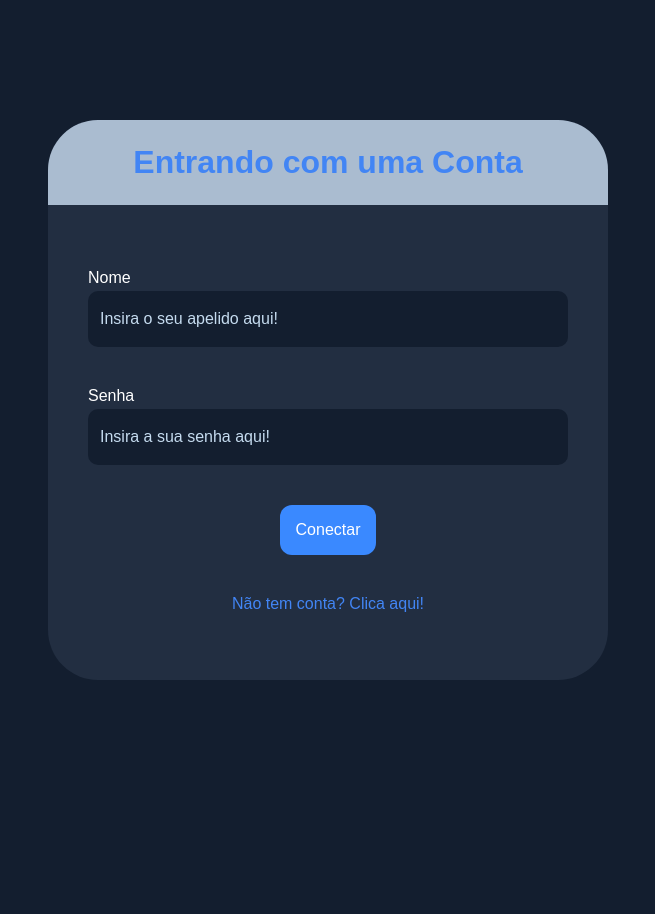
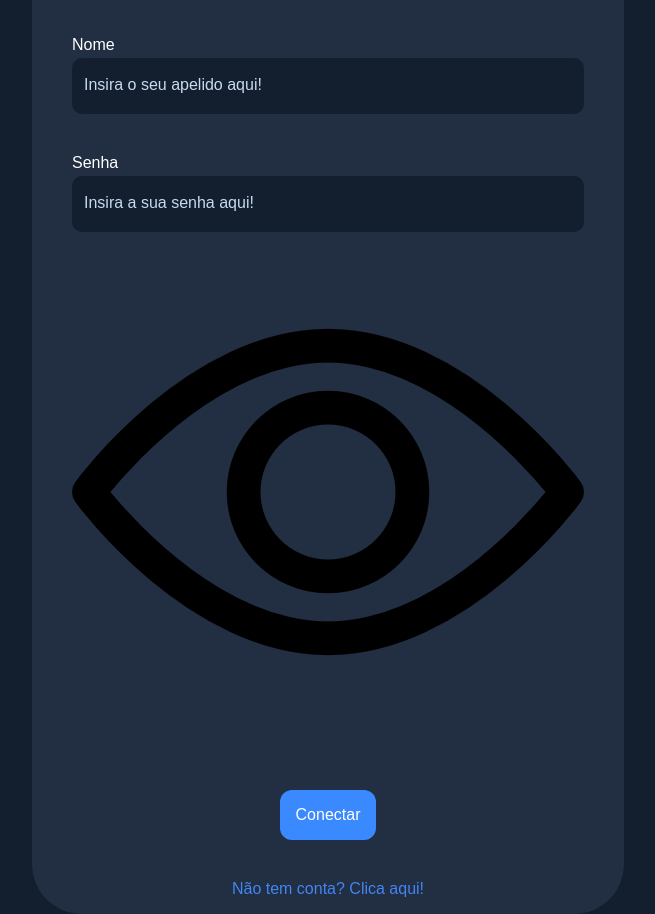
Before and after one commit to AdrielKlem/chatroom, a React (Vite) app: page / in a window 1280 px wide. Shown: the whole page, without its empty margins (312-967 px from the left). Before the commit the page ends 800 px from the top, so only its background shows below. Built offline with nearby package versions, Linux system fonts and the light colour scheme.

Commit message:
add handleToggleType password eyes icons

```diff
--- a/src/components/Input/index.tsx
+++ b/src/components/Input/index.tsx
@@ -1,6 +1,9 @@
-import { InputHTMLAttributes } from "react";
+import { InputHTMLAttributes, useState } from "react";
 
-import { Container, InputElement, Label } from "./styles"
+import { Container, InputElement, Label, EyeIcon } from "./styles"
+
+import EyeView from "../../assets/icons/view.png"
+import EyeHide from "../../assets/icons/hide.png"
 
 
 type InputProps = InputHTMLAttributes<HTMLInputElement> & {
@@ -9,14 +12,30 @@ type InputProps = InputHTMLAttributes<HTMLInputElement> & {
 
 
 export function Input({ name = "", type = "text", ...props }: InputProps) {
+    const [inputType, setInputType] = useState<string>(type);
+    const [eyeOpen, setEyeOpen] = useState<boolean>(false)
+
+    function handleToggleType() {
+        setInputType(inputType === "password" ? "text" : "password")
+        setEyeOpen(!eyeOpen)
+    }
+
     return (
         <Container>
             <Label htmlFor={name}>{props.label}</Label>
             <InputElement
-                type={type}
+                type={inputType}
                 name={name}
                 {...props}
             />
+            {type === "password" &&
+                <EyeIcon onClick={handleToggleType} >
+                    <img
+                        src={eyeOpen ? EyeHide : EyeView}
+                        alt="Ícone de olho"
+                    />
+                </EyeIcon>
+            }
         </Container>
     )
 }
--- a/src/components/Input/styles.ts
+++ b/src/components/Input/styles.ts
@@ -28,3 +28,7 @@ export const InputElement = styled.input`
 export const Label = styled.label`
     font-size: clamp(.6rem, 2vw + .6rem, 1.6rem);
 `
+
+export const EyeIcon = styled.div`
+
+`
```
